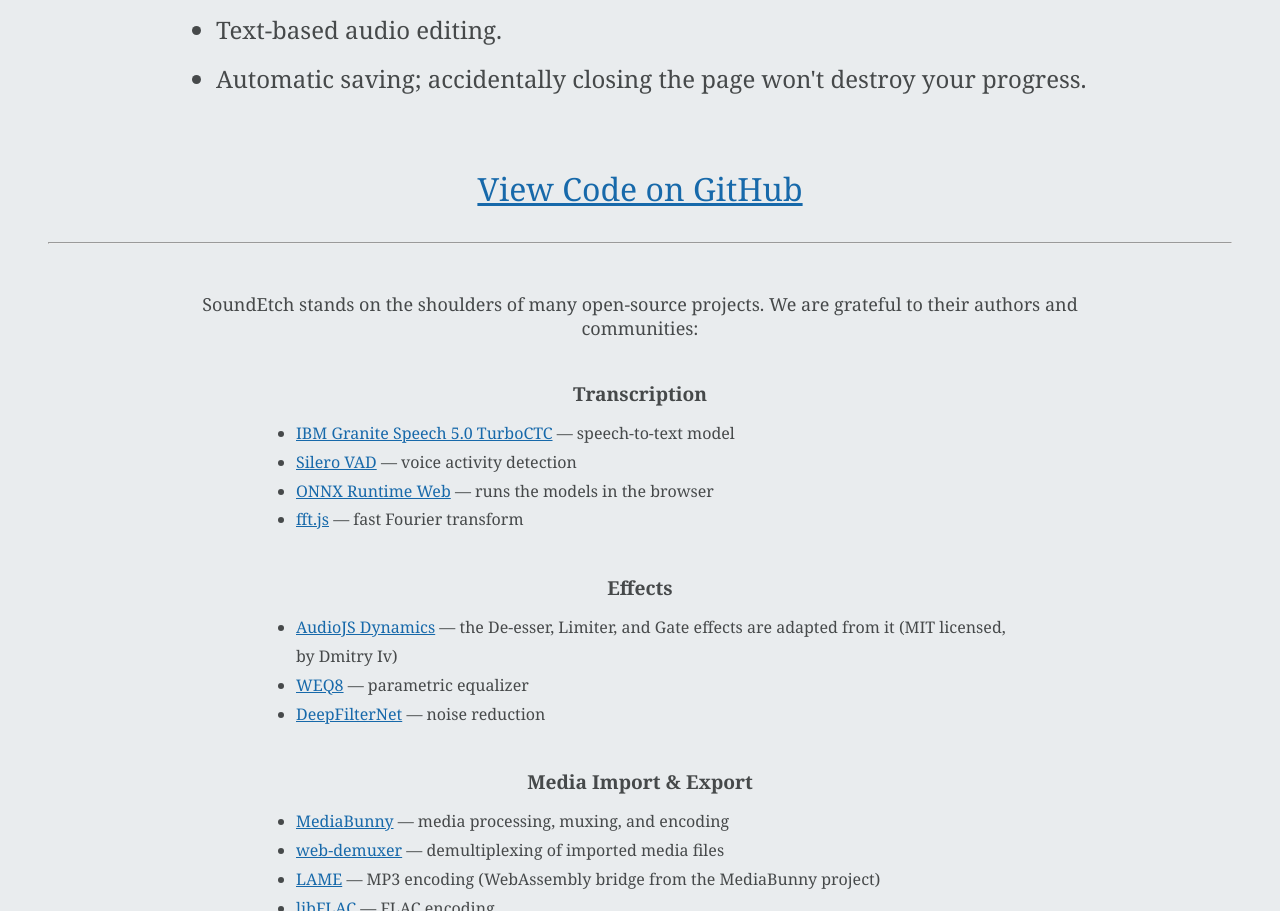
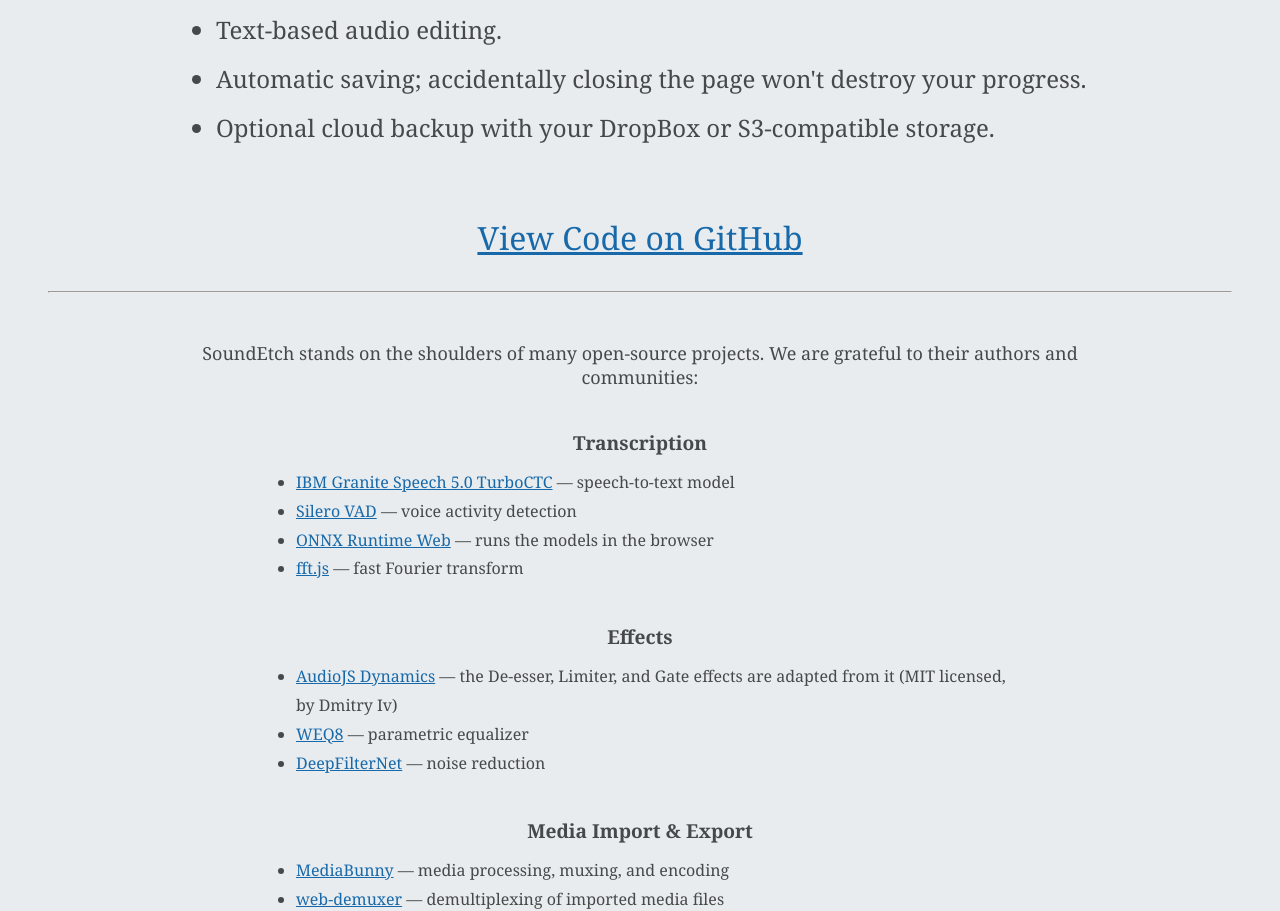
Before and after one commit to bfbsoundetch/SoundEtch, a website built with Vite: page about.html in a window 1280 px wide. Shown: the part 953-1864 px from the top of the page. Built offline with nearby package versions, Linux system fonts and the light colour scheme.

Commit message:
Add cloud backup to description, run prettier.

```diff
--- a/about.html
+++ b/about.html
@@ -52,10 +52,13 @@
         <li>Fast, accurate speech-to-text.</li>
         <li>Text-based audio editing.</li>
         <li>Automatic saving; accidentally closing the page won't destroy your progress.</li>
+        <li>Optional cloud backup with your DropBox or S3-compatible storage.</li>
       </ul>
     </div>
     <p>
-      <a href="https://github.com/bfbsoundetch/SoundEtch" target="_blank" rel="noopener noreferrer">View Code on GitHub</a>
+      <a href="https://github.com/bfbsoundetch/SoundEtch" target="_blank" rel="noopener noreferrer"
+        >View Code on GitHub</a
+      >
     </p>
     <hr />
     <p class="acknowledgements-header">
```
Also changed, not shown: README.md.
